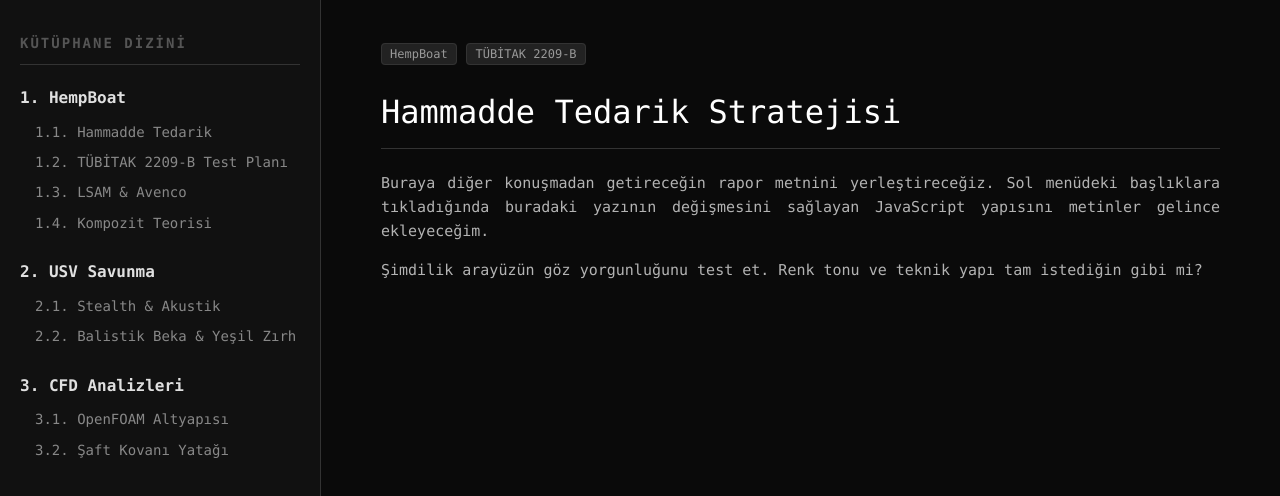
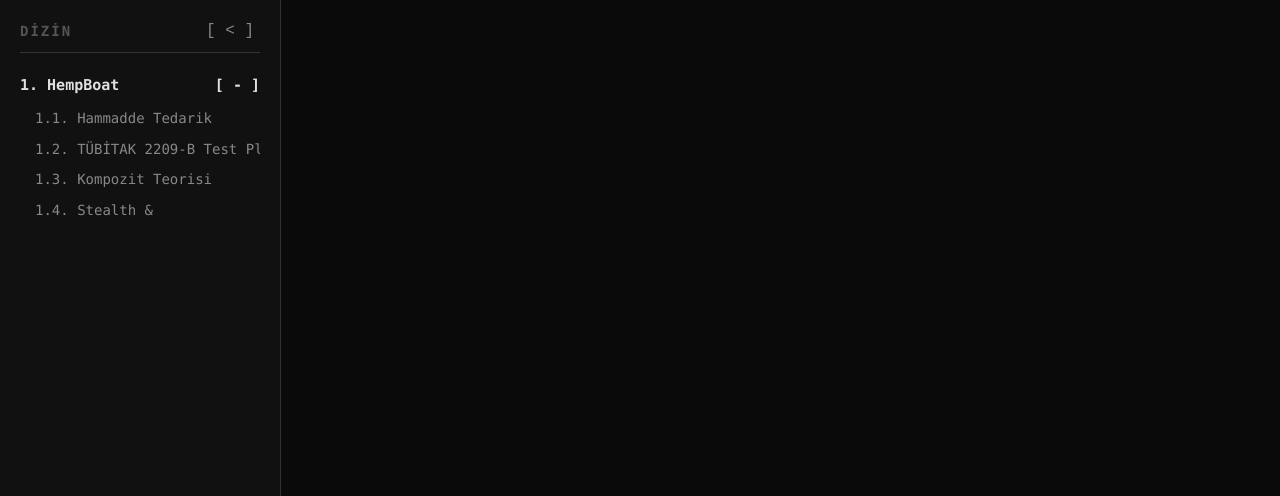
Before and after one commit to Oss-y/lib_opp, a plain HTML site: page index.html in a window 1280 px wide. Shown: the top 496 px of the page. Drawn offline with Linux system fonts and the light colour scheme.

Commit message:
Add files via upload

```diff
--- a/index.html
+++ b/index.html
@@ -9,9 +9,9 @@
         body {
             margin: 0;
             padding: 0;
-            background-color: #0a0a0a; /* Derin Siyah */
-            color: #b3b3b3; /* Mat Gri */
-            font-family: 'Consolas', 'Courier New', monospace; /* Teknik font */
+            background-color: #0a0a0a;
+            color: #b3b3b3;
+            font-family: 'Consolas', 'Courier New', monospace;
             display: flex;
             height: 100vh;
             overflow: hidden;
@@ -23,36 +23,75 @@
             width: 280px;
             background-color: #111111;
             border-right: 1px solid #333;
-            padding: 20px;
-            overflow-y: auto;
+            display: flex;
+            flex-direction: column;
+            transition: width 0.3s ease;
+            white-space: nowrap;
+            overflow-x: hidden;
         }
 
-        .sidebar h2 {
+        .sidebar.collapsed {
+            width: 0;
+            border-right: none;
+        }
+
+        .sidebar-content {
+            padding: 20px;
+            width: 240px; /* İçerik genişliği sabit kalsın ki kapanırken taşmasın */
+        }
+
+        .sidebar-header {
+            display: flex;
+            justify-content: space-between;
+            align-items: center;
+            border-bottom: 1px solid #333;
+            margin-bottom: 20px;
+            padding-bottom: 10px;
+        }
+
+        .sidebar-header h2 {
             color: #555;
             font-size: 14px;
             text-transform: uppercase;
             letter-spacing: 2px;
-            margin-bottom: 20px;
-            border-bottom: 1px solid #333;
-            padding-bottom: 10px;
+            margin: 0;
         }
 
+        .close-btn {
+            background: none;
+            border: none;
+            color: #888;
+            cursor: pointer;
+            font-family: monospace;
+            font-size: 16px;
+        }
+
+        .close-btn:hover { color: #fff; }
+
+        /* Kategori Açılır/Kapanır (Accordion) */
         .menu-category {
-            margin-bottom: 25px;
+            margin-bottom: 20px;
         }
 
         .menu-category-title {
             color: #e0e0e0;
             font-weight: bold;
-            font-size: 16px;
+            font-size: 15px;
             margin-bottom: 10px;
             cursor: pointer;
+            user-select: none;
+            display: flex;
+            justify-content: space-between;
         }
+
+        .menu-category-title:hover { color: #fff; }
 
         .menu-list {
             list-style: none;
             padding-left: 15px;
             margin: 0;
+            overflow: hidden;
+            transition: max-height 0.3s ease;
         }
 
         .menu-list li {
@@ -65,6 +104,7 @@
 
         .menu-list li:hover {
             color: #ffffff;
+            text-decoration: underline;
         }
 
         /* Ana İçerik Alanı */
@@ -73,18 +113,29 @@
             padding: 40px 60px;
             overflow-y: auto;
             background-color: #0a0a0a;
+            position: relative;
         }
+
+        .open-btn {
+            position: absolute;
+            top: 20px;
+            left: 20px;
+            background: #111;
+            border: 1px solid #333;
+            color: #888;
+            padding: 5px 10px;
+            cursor: pointer;
+            font-family: monospace;
+            display: none;
+        }
+
+        .open-btn:hover { background: #222; color: #fff; }
 
         h1 {
             color: #ffffff;
             border-bottom: 1px solid #333;
             padding-bottom: 10px;
             font-weight: normal;
-        }
-
-        h3 {
-            color: #e0e0e0;
-            margin-top: 30px;
         }
 
         p {
@@ -100,55 +151,28 @@
             font-size: 12px;
             color: #999;
             border: 1px solid #333;
+            margin-right: 5px;
         }
     </style>
 </head>
 <body>
 
     <!-- Sol Navigasyon -->
-    <div class="sidebar">
-        <h2>Kütüphane Dizini</h2>
+    <div class="sidebar" id="sidebar">
+        <div class="sidebar-content">
+            <div class="sidebar-header">
+                <h2>Dizin</h2>
+                <button class="close-btn" id="closeSidebar" title="Menüyü Kapat">[ < ]</button>
+            </div>
 
-        <div class="menu-category">
-            <div class="menu-category-title">1. HempBoat</div>
-            <ul class="menu-list">
-                <li>1.1. Hammadde Tedarik</li>
-                <li>1.2. TÜBİTAK 2209-B Test Planı</li>
-                <li>1.3. LSAM & Avenco</li>
-                <li>1.4. Kompozit Teorisi</li>
-            </ul>
-        </div>
-
-        <div class="menu-category">
-            <div class="menu-category-title">2. USV Savunma</div>
-            <ul class="menu-list">
-                <li>2.1. Stealth & Akustik</li>
-                <li>2.2. Balistik Beka & Yeşil Zırh</li>
-            </ul>
-        </div>
-
-        <div class="menu-category">
-            <div class="menu-category-title">3. CFD Analizleri</div>
-            <ul class="menu-list">
-                <li>3.1. OpenFOAM Altyapısı</li>
-                <li>3.2. Şaft Kovanı Yatağı</li>
-            </ul>
-        </div>
-    </div>
-
-    <!-- Sağ Ana İçerik -->
-    <div class="content">
-        <span class="tag">HempBoat</span> <span class="tag">TÜBİTAK 2209-B</span>
-        <h1>Hammadde Tedarik Stratejisi</h1>
-        <p>
-            Buraya diğer konuşmadan getireceğin rapor metnini yerleştireceğiz.
-            Sol menüdeki başlıklara tıkladığında buradaki yazının değişmesini sağlayan
-            JavaScript yapısını metinler gelince ekleyeceğim.
-        </p>
-        <p>
-            Şimdilik arayüzün göz yorgunluğunu test et. Renk tonu ve teknik yapı tam istediğin gibi mi?
-        </p>
-    </div>
-
-</body>
-</html>
+            <!-- Kategori 1 -->
+            <div class="menu-category">
+                <div class="menu-category-title" onclick="toggleCategory('hempList', this)">
+                    <span>1. HempBoat</span>
+                    <span class="toggle-icon">[ - ]</span>
+                </div>
+                <ul class="menu-list" id="hempList">
+                    <li>1.1. Hammadde Tedarik</li>
+                    <li>1.2. TÜBİTAK 2209-B Test Planı</li>
+                    <li>1.3. Kompozit Teorisi</li>
+                    <li>1.4. Stealth &
```
